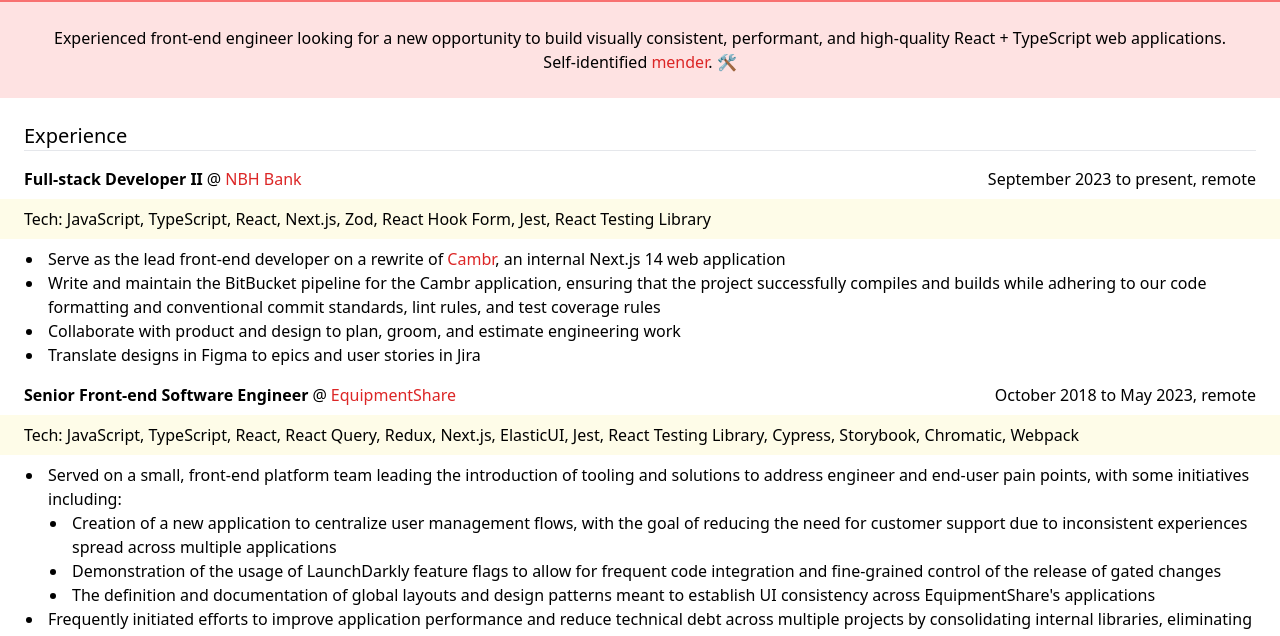
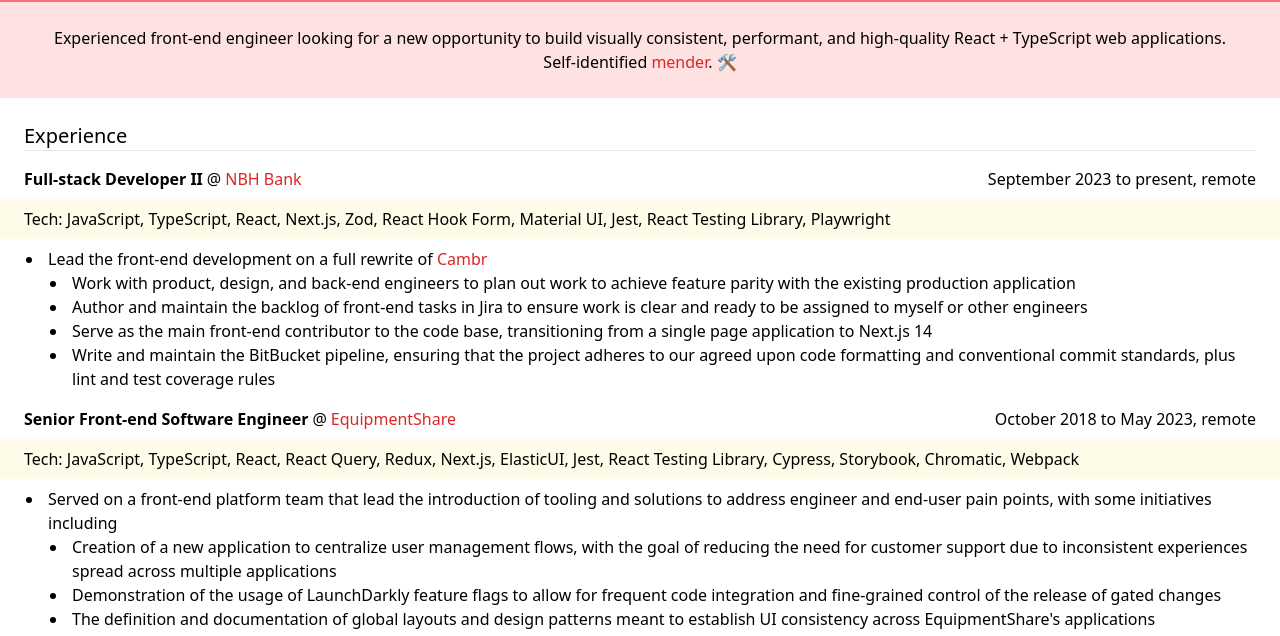
Before and after one commit to rachelhathaway/resume, an Astro site: page / in a window 1280 px wide. Shown: the part 94-730 px from the top of the page. Built offline with nearby package versions, Linux system fonts and the light colour scheme; Astro itself is replaced by a stand-in of ours.

Commit message:
copy updates

```diff
--- a/src/pages/index.astro
+++ b/src/pages/index.astro
@@ -66,32 +66,43 @@
             "Next.js",
             "Zod",
             "React Hook Form",
+            "Material UI",
             "Jest",
             "React Testing Library",
+            "Playwright",
           ]}
           term="September 2023 to present"
           title="Full-stack Developer II"
         >
           <ul class="ml-4">
             <li>
-              Serve as the lead front-end developer on a rewrite of <a
+              Lead the front-end development on a full rewrite of <a
                 class="text-red-600"
                 href="https://www.cambr.com"
                 target="_blank">Cambr</a
-              >, an internal Next.js 14 web application
+              >
+              <ul class="ml-4">
+                <li>
+                  Work with product, design, and back-end engineers to plan out
+                  work to achieve feature parity with the existing production
+                  application
                 </li>
                 <li>
-              Write and maintain the BitBucket pipeline for the Cambr
-              application, ensuring that the project successfully compiles and
-              builds while adhering to our code formatting and conventional
-              commit standards, lint rules, and test coverage rules
+                  Author and maintain the backlog of front-end tasks in Jira to
+                  ensure work is clear and ready to be assigned to myself or
+                  other engineers
                 </li>
                 <li>
-              Collaborate with product and design to plan, groom, and estimate
-              engineering work
+                  Serve as the main front-end contributor to the code base,
+                  transitioning from a single page application to Next.js 14
                 </li>
                 <li>
-              Translate designs in Figma to epics and user stories in Jira
+                  Write and maintain the BitBucket pipeline, ensuring that the
+                  project adheres to our agreed upon code formatting and
+                  conventional commit standards, plus lint and test coverage
+                  rules
+                </li>
+              </ul>
             </li>
           </ul>
         </Job>
@@ -121,9 +132,9 @@
         >
           <ul class="ml-4">
             <li>
-              Served on a small, front-end platform team leading the
-              introduction of tooling and solutions to address engineer and
-              end-user pain points, with some initiatives including:
+              Served on a front-end platform team that lead the introduction of
+              tooling and solutions to address engineer and end-user pain
+              points, with some initiatives including
               <ul class="ml-4">
                 <li>
                   Creation of a new application to centralize user management
@@ -148,7 +159,7 @@
               and reduce technical debt across multiple projects by
               consolidating internal libraries, eliminating dead code, and
               transitioning applications and libraries to more modern front-end
-              tools; a few initiatives and wins included:
+              tools; a few initiatives and wins included
               <ul class="ml-4">
                 <li>
                   Leading an epic to eliminate consumption of outdated,
@@ -243,7 +254,7 @@
             </li>
             <li>
               Assisted with modernization efforts of multiple legacy code bases,
-              including:
+              including
               <ul class="ml-4">
                 <li>
                   The rewrite of the The Kitchn and Apartment Therapy's
```
Lines whose indentation alone changed are shown as unchanged.
